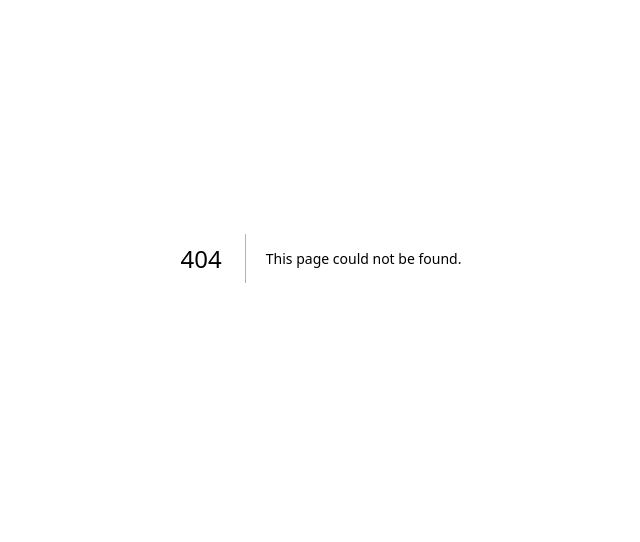
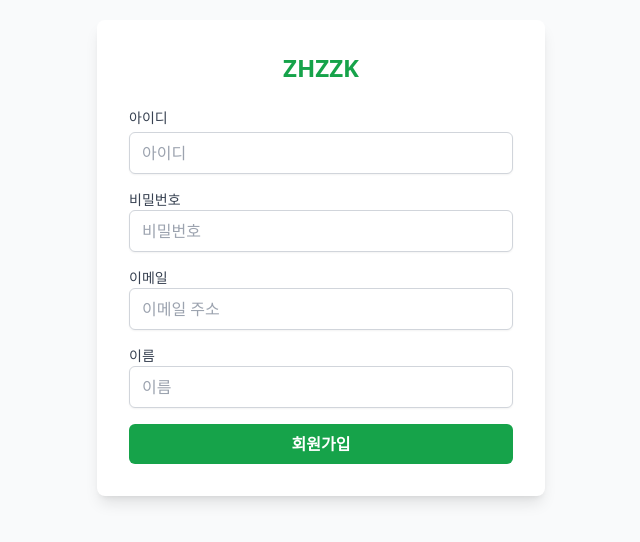
Before and after one commit to DaeSoeps/zhzzk, a Next.js app in the folder frontend/: page /register in a window 1280 px wide. Before the commit this address had no page. Shown: the part 142-684 px from the top of the page, without its empty margins (319-959 px from the left). Built offline with nearby package versions, Linux system fonts and the light colour scheme.

Commit message:
FEAT: 회원가입 화면 추가

```diff
--- a/frontend/app/login/page.tsx
+++ b/frontend/app/login/page.tsx
@@ -1,4 +1,5 @@
 'use client'
+import Link from "next/link";
 import "./style.css";
 import React, { useState } from 'react';
 
@@ -71,30 +72,11 @@ const LoginForm: React.FC = () => {
                 <div className="link-container">
                     <a href="#" className="link">아이디 찾기</a>
                     <a href="#" className="link">비밀번호 찾기</a>
-                    <a href="#" className="link">회원가입</a>
+                    <Link href="/register">
+                        <span className="link">회원가입</span>
+                    </Link>
                 </div>
             </div>
-            {/* <div className="logo">ZHZZK</div>
-            <div className="login-container">
-                <h2>로그인</h2>
-                <form id="loginForm">
-                    <div className="input-group">
-                        <label htmlFor="id">아이디</label>
-                        <input type="text" id="id" name="id" required></input>
-                    </div>
-                    <div className="input-group">
-                        <label htmlFor="pw">비밀번호</label>
-                        <input type="password" id="pw" name="pw" required></input>
-                    </div>
-                    <button type="submit" className="login-button">로그인</button>
-                </form>
-
-                <div className="link-container">
-                    <a href="#" className="link">아이디 찾기</a>
-                    <a href="#" className="link">비밀번호 찾기</a>
-                    <a href="#" className="link">회원가입</a>
-                </div>
-            </div> */}
         </>
     )
 
--- a/frontend/app/login/style.css
+++ b/frontend/app/login/style.css
@@ -84,6 +84,7 @@ h2 {
     display: flex;
     justify-content: space-around;
     margin-top: 1.5em;
+    color: #555555;
 }
 
 .error-message {
--- /dev/null
+++ b/frontend/app/register/page.tsx
@@ -0,0 +1,105 @@
+'use client';
+
+import React, { useState } from 'react';
+import { useRouter } from 'next/navigation';
+
+const RegisterPage: React.FC = () => {
+  const [username, setUsername] = useState('');
+  const [password, setPassword] = useState('');
+  const [email, setEmail] = useState('');
+  const [name, setName] = useState('');
+  const [phone, setPhone] = useState('');
+  const router = useRouter();
+
+  const handleSubmit = async (event: React.FormEvent) => {
+    event.preventDefault();
+    // API 호출 로직 (생략)
+  };
+
+  return (
+    <div className="flex justify-center items-center min-h-screen bg-gray-50">
+      <div className="w-full max-w-md bg-white p-8 rounded-lg shadow-lg">
+        <h2 className="text-center text-2xl font-bold text-green-600 mb-6">ZHZZK</h2>
+        <form onSubmit={handleSubmit} className="space-y-4">
+          <div>
+            <label className="block text-sm font-medium text-gray-700">아이디</label>
+            <div className="relative mt-1">
+              <input
+                type="text"
+                className="w-full px-3 py-2 border border-gray-300 rounded-md shadow-sm focus:outline-none focus:border-green-500 text-black"
+                value={username}
+                onChange={(e) => setUsername(e.target.value)}
+                placeholder="아이디"
+                required
+              />
+              {/* <span className="absolute right-3 top-1/2 transform -translate-y-1/2 text-gray-400">@naver.com</span> */}
+            </div>
+          </div>
+
+          <div>
+            <label className="block text-sm font-medium text-gray-700">비밀번호</label>
+            <input
+              type="password"
+              className="w-full px-3 py-2 border border-gray-300 rounded-md shadow-sm focus:outline-none focus:border-green-500 text-black"
+              value={password}
+              onChange={(e) => setPassword(e.target.value)}
+              placeholder="비밀번호"
+              required
+            />
+          </div>
+
+          <div>
+            <label className="block text-sm font-medium text-gray-700">이메일</label>
+            <input
+              type="email"
+              className="w-full px-3 py-2 border border-gray-300 rounded-md shadow-sm focus:outline-none focus:border-green-500 text-black"
+              value={email}
+              onChange={(e) => setEmail(e.target.value)}
+              placeholder="이메일 주소"
+            />
+          </div>
+
+          <div>
+            <label className="block text-sm font-medium text-gray-700">이름</label>
+            <input
+              type="text"
+              className="w-full px-3 py-2 border border-gray-300 rounded-md shadow-sm focus:outline-none focus:border-green-500 text-black"
+              value={name}
+              onChange={(e) => setName(e.target.value)}
+              placeholder="이름"
+              required
+            />
+          </div>
+
+          {/* <div>
+            <label className="block text-sm font-medium text-gray-700">휴대전화번호</label>
+            <div className="flex space-x-2 mt-1">
+              <select className="w-1/3 px-3 py-2 border border-gray-300 rounded-md shadow-sm focus:outline-none focus:border-green-500 text-black">
+                <option>대한민국 +82</option>
+                <option>미국 +1</option>
+                <option>일본 +81</option>
+              </select>
+              <input
+                type="tel"
+                className="w-2/3 px-3 py-2 border border-gray-300 rounded-md shadow-sm focus:outline-none focus:border-green-500"
+                value={phone}
+                onChange={(e) => setPhone(e.target.value)}
+                placeholder="휴대전화번호"
+                required
+              />
+            </div>
+          </div> */}
+
+          <button
+            type="submit"
+            className="w-full py-2 mt-6 bg-green-600 text-white font-semibold rounded-md hover:bg-green-700"
+          >
+            회원가입
+          </button>
+        </form>
+      </div>
+    </div>
+  );
+};
+
+export default RegisterPage;
```
Also changed, not shown: 2 other files (tests, documents, lock files or other folders).
